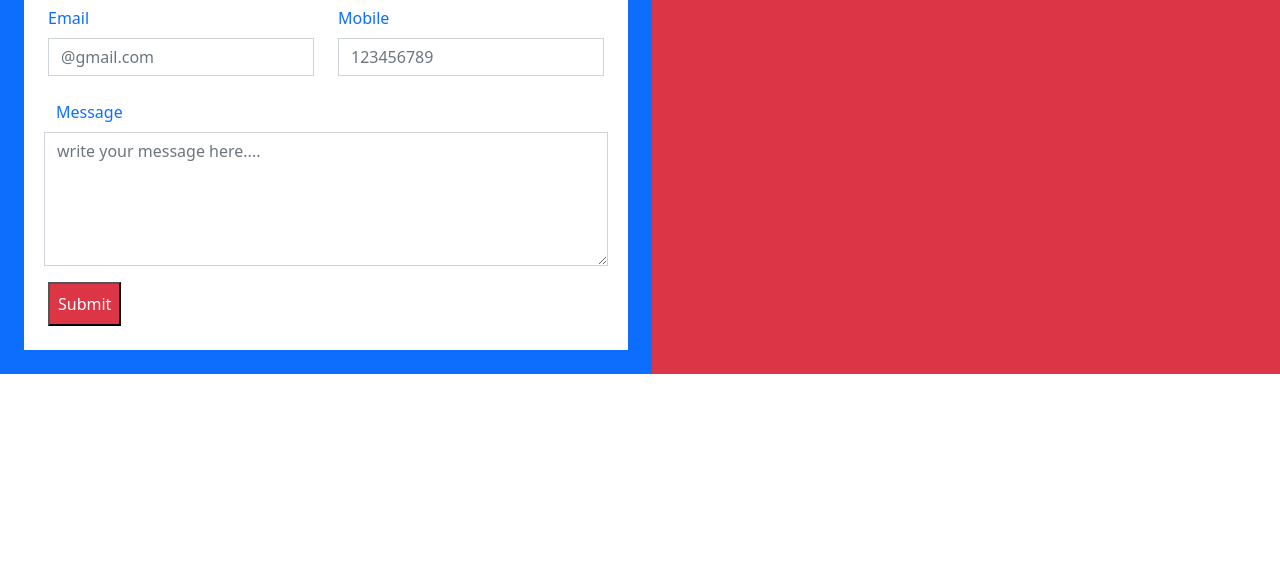
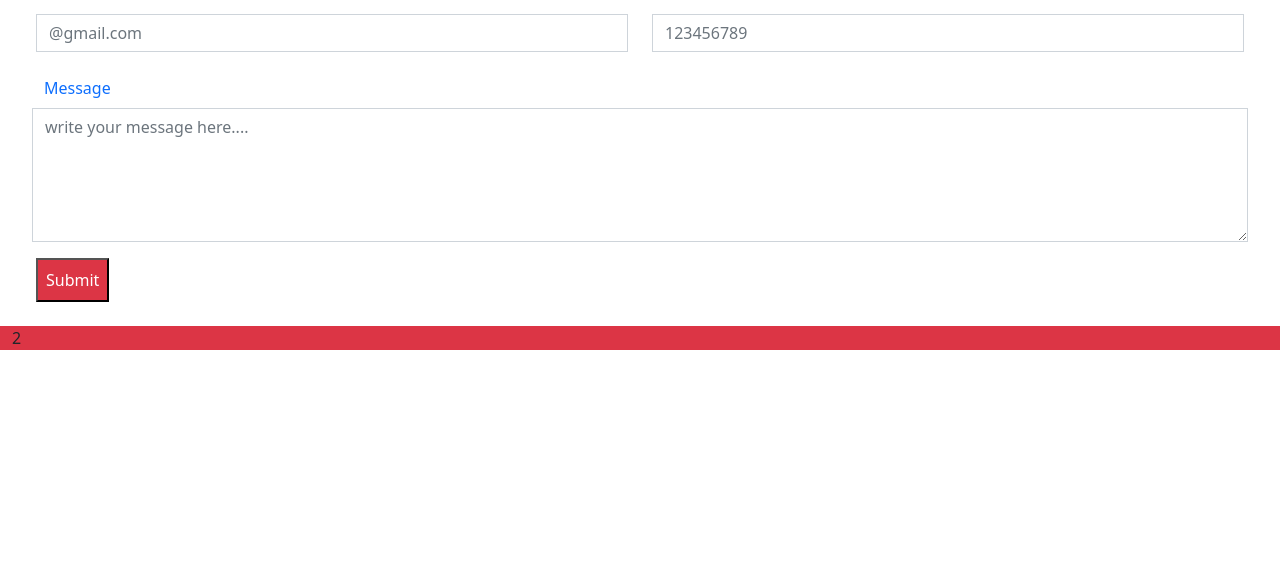
Before and after one commit to Kirubakaran98/contact-with-bootstrap, a plain HTML site: page index.html in a window 1280 px wide. Shown: the part 230-800 px from the top of the page. Drawn offline with nearby package versions, Linux system fonts and the light colour scheme.

Commit message:
day 2 commit

```diff
--- a/index.html
+++ b/index.html
@@ -10,7 +10,7 @@
     <div class="container-fluid">
         <h1>Get In Touch</h1>
         <div class="row">
-            <div class="col p-4 bg-primary">
+            <div class="">
                 <div class="bg-white p-4">
                 <h2>Send a Message</h2>
 
```
